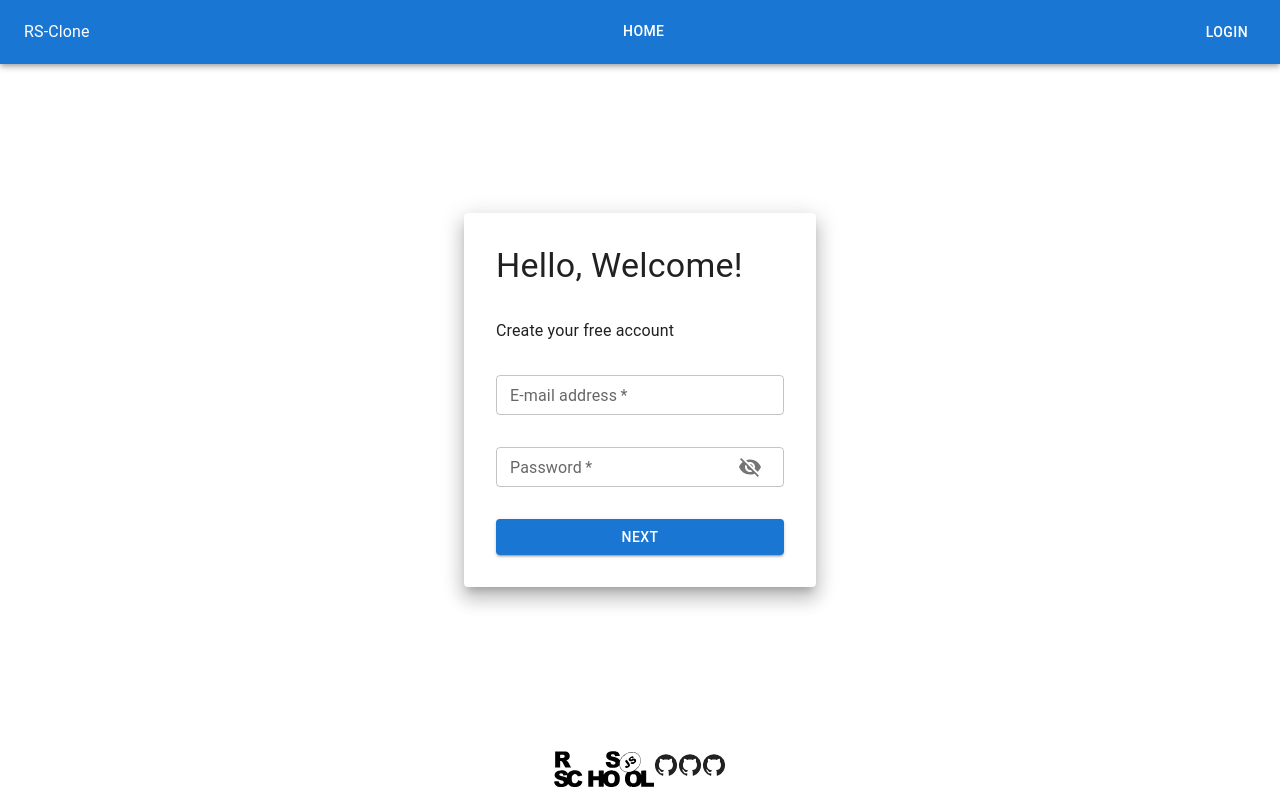
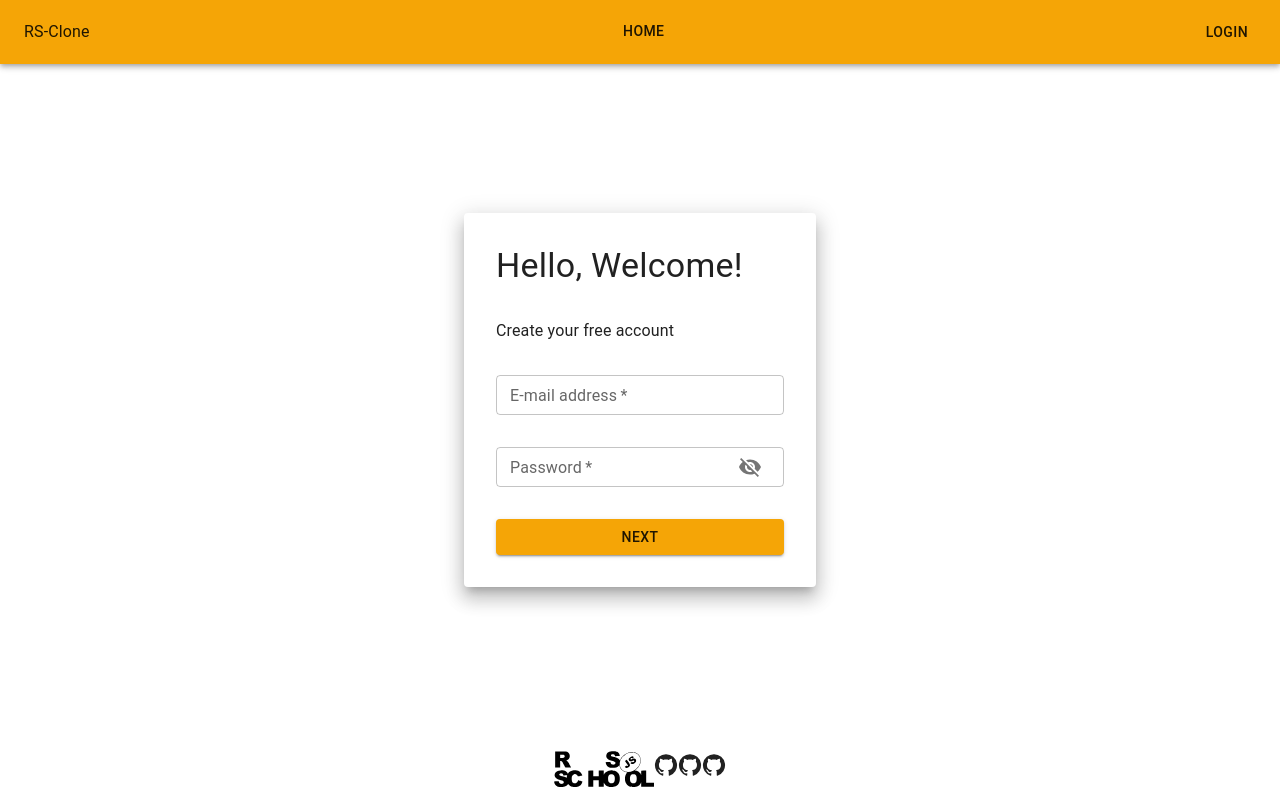
Before and after one commit to potatosim/rs-clone, a React (Create React App) app: page /signup in a window 1280 px wide. Built offline with nearby package versions, Linux system fonts and the light colour scheme; no server answers; the database is empty.

Commit message:
feat: implement ThemeChanger

```diff
--- /dev/null
+++ b/src/components/ThemeChanger/ThemeChanger.tsx
@@ -0,0 +1,33 @@
+import { createTheme, ThemeProvider } from '@mui/material/styles';
+import { createContext, FC, ReactElement, ReactNode, useState } from 'react';
+
+export const ThemeContext = createContext({});
+
+interface ThemeProviderProps {
+  children: ReactNode | ReactElement;
+}
+
+enum Colors {
+  primary = '#f5a506',
+  secondary = '#8f1be3',
+}
+
+const lightMode = createTheme({
+  palette: {
+    mode: 'light',
+    primary: {
+      main: Colors.primary,
+    },
+    secondary: {
+      main: Colors.secondary,
+    },
+  },
+});
+
+const ThemeChanger: FC<ThemeProviderProps> = ({ children }) => {
+
+
+  return <ThemeProvider theme={lightMode}>{children}</ThemeProvider>;
+};
+
+export default ThemeChanger;
--- a/src/components/UserThemes/ThemeCard.tsx
+++ b/src/components/UserThemes/ThemeCard.tsx
@@ -9,6 +9,8 @@ import { FC, useContext, useState } from 'react';
 import { ITheme } from 'types/Theme';
 import ThemeEditor from './ThemeEditor';
 import { toast, ToastContainer } from 'react-toastify';
+import { ThemeContext } from 'components/ThemeChanger/ThemeChanger';
+import 'react-toastify/dist/ReactToastify.css';
 
 const user: string = 'dtkL6o320t70FceVT0QA';
 
--- a/src/hooks/themesHooks/useGetUserThemes.ts
+++ b/src/hooks/themesHooks/useGetUserThemes.ts
@@ -1,9 +1,9 @@
 import { FirebaseContext } from 'components/FirebaseProvider/FirebaseProvider';
 import { Collections } from 'enum/Collection';
-import { doc } from 'firebase/firestore';
+import { collection, doc, documentId, query, where } from 'firebase/firestore';
 import { userConverter } from 'helpers/converters';
 import { useContext } from 'react';
-import { useDocumentData } from 'react-firebase-hooks/firestore';
+import { useCollectionData, useDocumentData } from 'react-firebase-hooks/firestore';
 import { useGetAllThemes } from './useGetAllThemes';
 
 export const useGetUserThemes = () => {
@@ -18,5 +18,5 @@ export const useGetUserThemes = () => {
 
   const userThemes = allThemes?.filter((theme) => availableThemes.some((id) => id === theme.id));
 
-  return { userThemes, userLoading };
+  return { userThemes, userLoading: false };
 };
--- a/src/index.tsx
+++ b/src/index.tsx
@@ -3,13 +3,15 @@ import { BrowserRouter } from 'react-router-dom';
 import FirebaseProvider from 'components/FirebaseProvider/FirebaseProvider';
 import React from 'react';
 import ReactDOM from 'react-dom/client';
-
+import ThemeChanger from 'components/ThemeChanger/ThemeChanger';
 const root = ReactDOM.createRoot(document.getElementById('root') as HTMLElement);
 
 root.render(
   <FirebaseProvider>
-    <BrowserRouter>
-      <AppRouter />
-    </BrowserRouter>
+    <ThemeChanger>
+      <BrowserRouter>
+        <AppRouter />
+      </BrowserRouter>
+    </ThemeChanger>
   </FirebaseProvider>,
 );
--- a/src/pages/UserThemes/UserThemes.tsx
+++ b/src/pages/UserThemes/UserThemes.tsx
@@ -10,8 +10,6 @@ import { AppRoutes } from 'enum/AppRoutes';
 import ThemesIcon from '@mui/icons-material/InsertPhoto';
 import styled from '@emotion/styled';
 import { useGetUserThemes } from 'hooks/themesHooks/useGetUserThemes';
-import { ToastContainer } from 'react-toastify';
-import 'react-toastify/dist/ReactToastify.css';
 
 const PageContentWrapper = styled(Box)`
   display: flex;
@@ -106,7 +104,6 @@ const UserThemes = () => {
           </Grid>
         </Container>
       </PageContentWrapper>
-
     </ThemeProvider>
   );
 };
```
